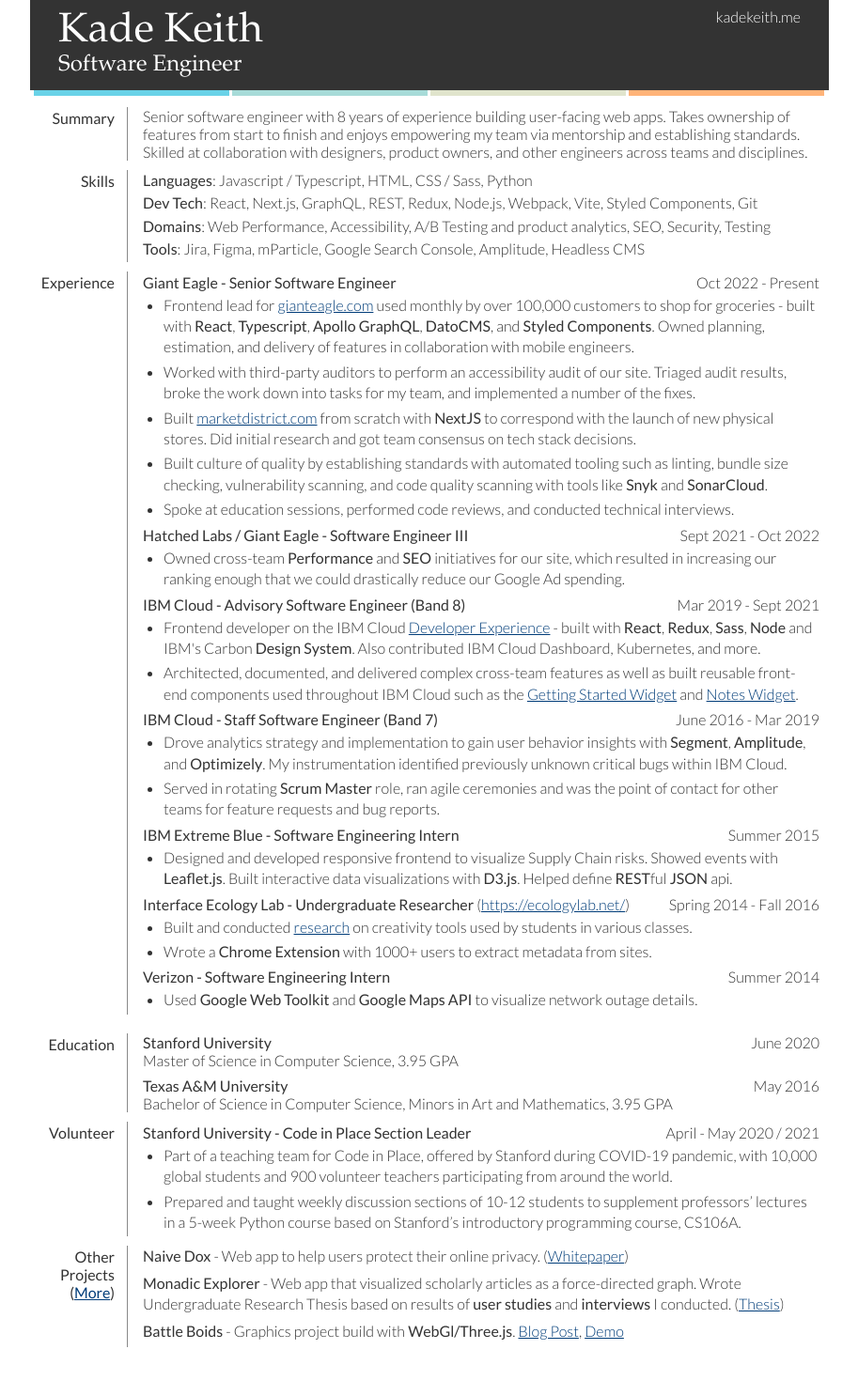
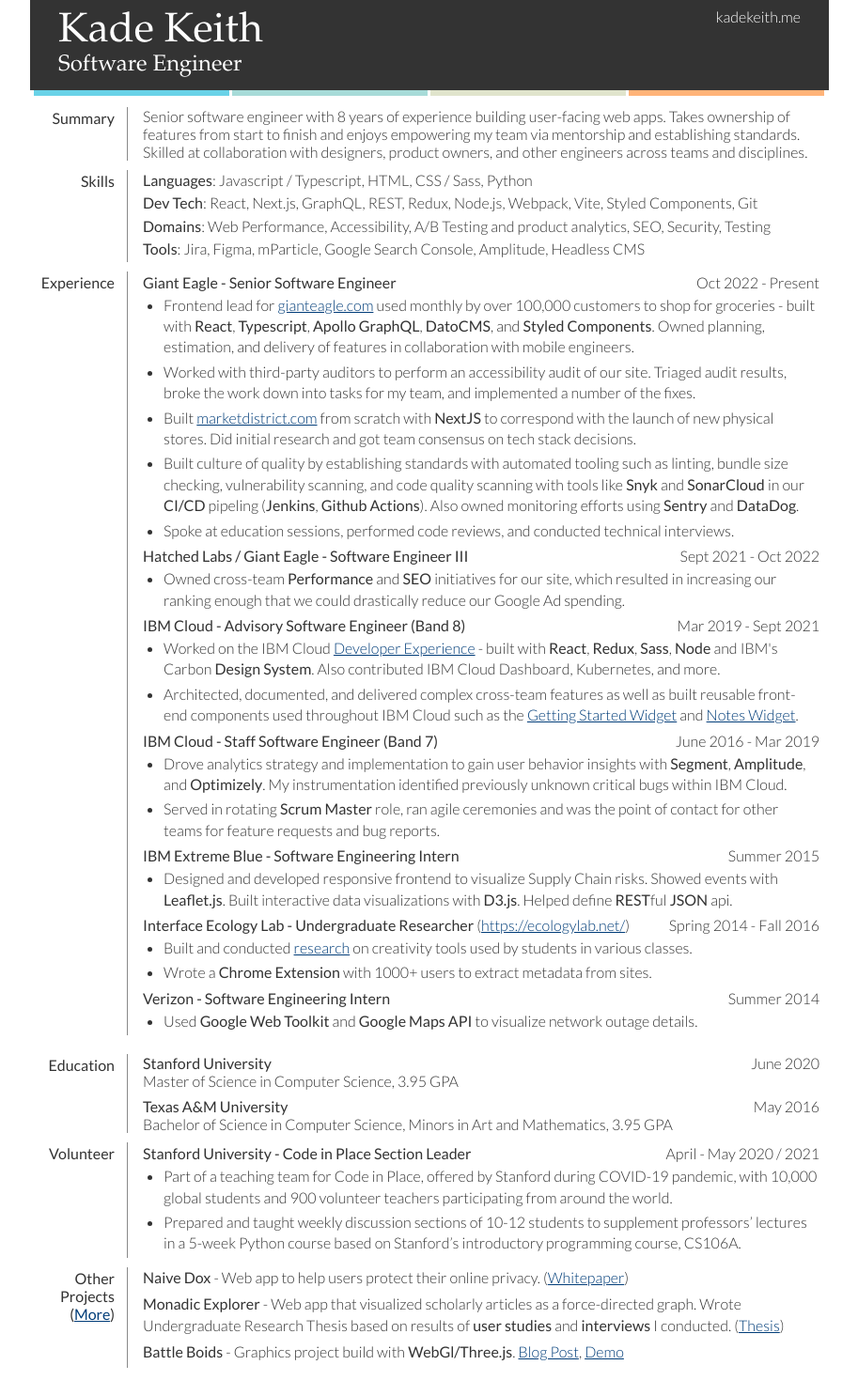
Before and after one commit to keithkade/keithkade.github.io, a Jekyll site: the page resume/index.html, which Jekyll copies as it is, in a window 1280 px wide. Shown: the whole page at 94% size, without its empty margins (183-1096 px from the left). Built offline with Jekyll 4.4.1, drawn with Linux system fonts in a browser that asks for light colours; before the commit the page ends 1464 px from its top, so only the background shows below that.

Commit message:
resume tweaks

```diff
--- a/resume/index.html
+++ b/resume/index.html
@@ -74,7 +74,7 @@
 																	Built <a href="https://www.marketdistrict.com">marketdistrict.com</a> from scratch with <b>NextJS</b> to correspond with the launch of new physical stores. Did initial research and got team consensus on tech stack decisions.
 															</li>
 															<li>
-																	Built culture of quality by establishing standards with automated tooling such as linting, bundle size checking, vulnerability scanning, and code quality scanning with tools like <b>Snyk</b> and <b>SonarCloud</b>.
+																	Built culture of quality by establishing standards with automated tooling such as linting, bundle size checking, vulnerability scanning, and code quality scanning with tools like <b>Snyk</b> and <b>SonarCloud</b> in our <b>CI/CD</b> pipeling (<b>Jenkins</b>, <b>Github Actions</b>). Also owned monitoring efforts using <b>Sentry</b> and <b>DataDog</b>.
 															</li>
 															<li>
 																	Spoke at education sessions, performed code reviews, and conducted technical interviews.
@@ -101,7 +101,7 @@
                             <p class="time">Mar 2019 - Sept 2021</p>
                             <ul>
                                 <li>
-                                    Frontend developer on the IBM Cloud <a href="https://cloud.ibm.com/developer/appservice/">Developer Experience</a> - built with <b>React</b>, <b>Redux</b>, <b>Sass</b>, <b>Node</b> and IBM's Carbon <b>Design System</b>.
+                                    Worked on the IBM Cloud <a href="https://cloud.ibm.com/developer/appservice/">Developer Experience</a> - built with <b>React</b>, <b>Redux</b>, <b>Sass</b>, <b>Node</b> and IBM's Carbon <b>Design System</b>.
 																		Also contributed IBM Cloud Dashboard, Kubernetes, and more.
                                 </li>
 																<li>
```
